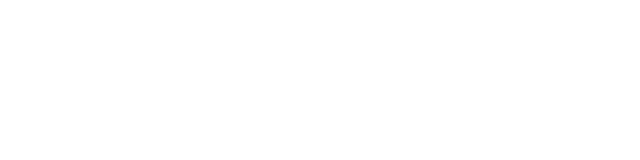
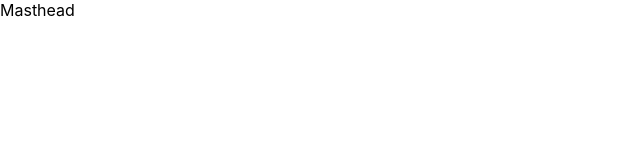
Before and after one commit to k7-github/DaftarCOV-App, a React (Create React App) app: page / in a window 1280 px wide. Shown: the top 160 px of the page, without its empty margins (0-640 px from the left). Built offline with nearby package versions, Linux system fonts and the light colour scheme.

Commit message:
Update App.js
Masthead.js component is added to App.js component.

```diff
--- a/src/App.js
+++ b/src/App.js
@@ -1,9 +1,10 @@
 import React from "react"
+import Masthead from "./components/Masthead";
 
 function App() {
   return (
     <div className="App">
-
+      <Masthead />
     </div>
   );
 }
```
